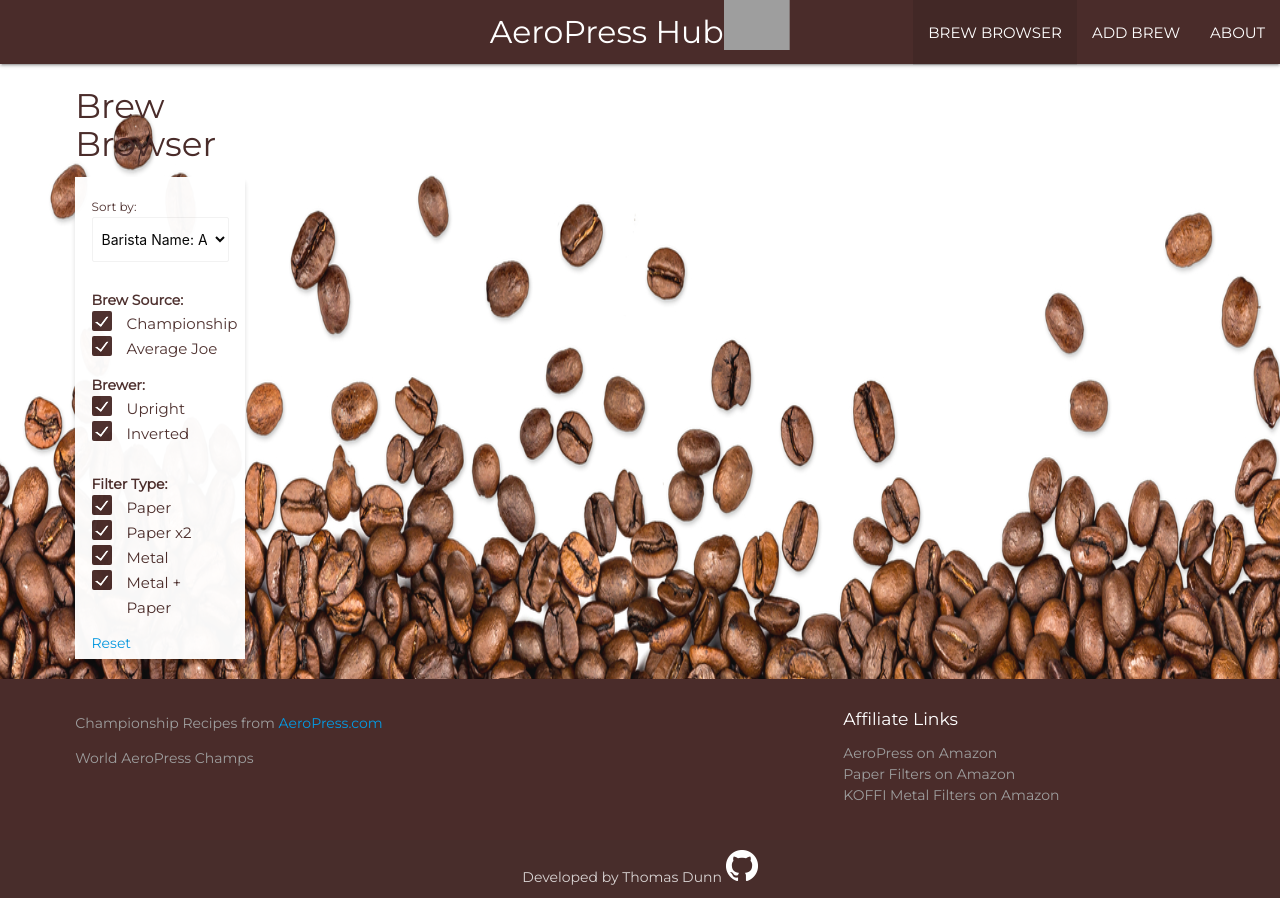
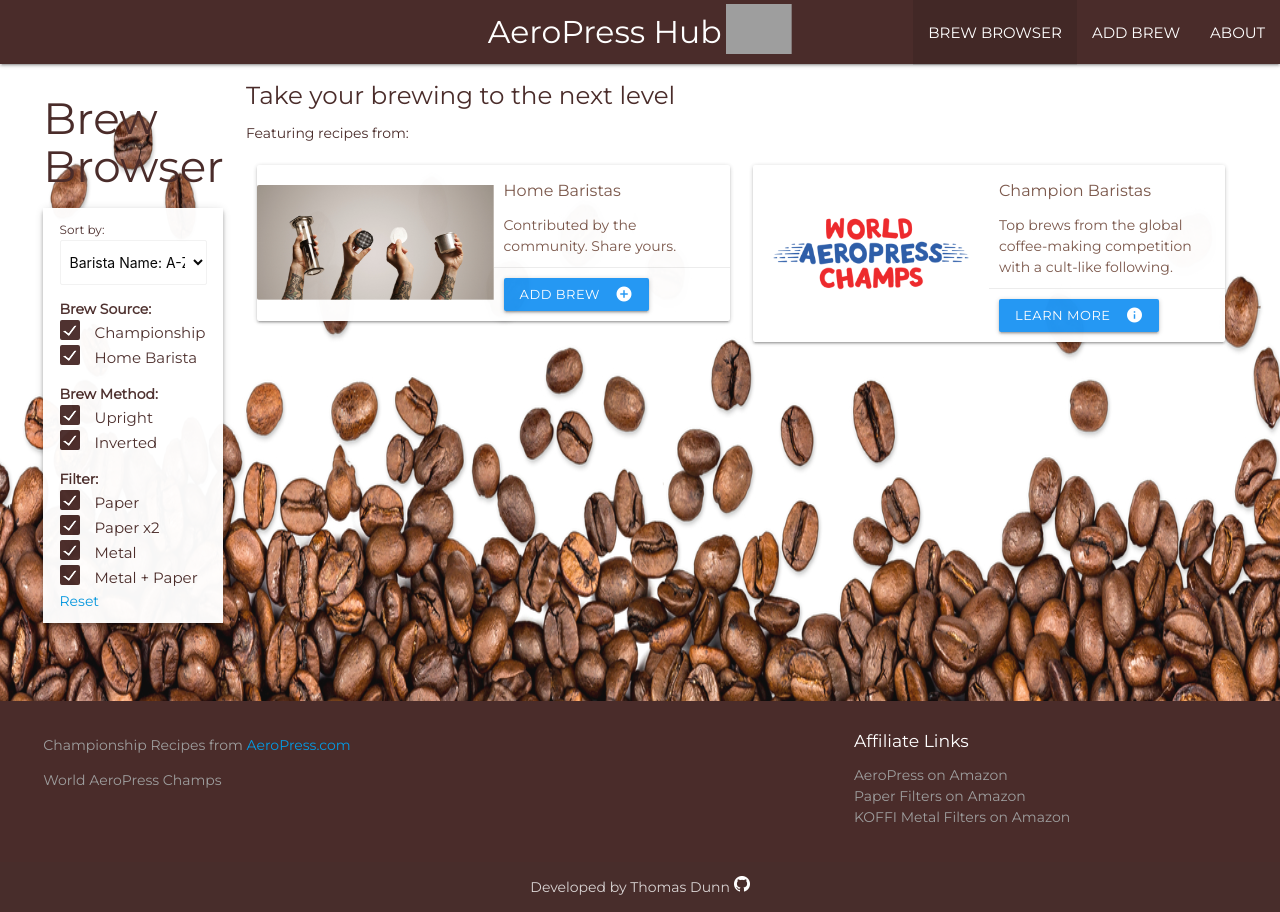
Before and after one commit to tdunn891/aeropress-hub, a Flask app: page / in a window 1280 px wide. Run offline with Flask 2, Linux system fonts and the light colour scheme; a database or web service that is not in the repository returns one stand-in record (values such as "Sample title"); data that the repository does not hold is empty; some libraries are stand-ins or nearby versions; grey boxes are pictures that could not be loaded.

Commit message:
Comments and formatting

```diff
--- a/app.py
+++ b/app.py
@@ -9,15 +9,15 @@ from bson.objectid import ObjectId
 
 app = Flask(__name__)
 
-# IP = "127.0.0.1"
-# PORT = "5500"
+IP = "127.0.0.1"
+PORT = "5500"
 
-# MONGO_URI = "mongodb+srv://root:ypb3Sgz1@myfirstcluster-bgxgx.mongodb.net/aeropress-hub?retryWrites=true&w=majority"
+MONGO_URI = "mongodb+srv://root:ypb3Sgz1@myfirstcluster-bgxgx.mongodb.net/aeropress?retryWrites=true&w=majority"
 
 app.config["MONGO_DBNAME"] = 'aeropress'
-app.config["MONGO_URI"] = os.environ.get('MONGO_URI')
+# app.config["MONGO_URI"] = os.environ.get('MONGO_URI')
 # app.config["MONGO_URI"] = os.getenv('MONGO_URI', 'mongodb://localhost')
-# app.config["MONGO_URI"] = MONGO_URI
+app.config["MONGO_URI"] = MONGO_URI
 
 mongo = PyMongo(app)
 
@@ -45,10 +45,7 @@ def get_brews():
         filter_args = request.args.getlist('filter')
     else:
         # no matching records
-        return jsonify({'data': '<h6>No Matching Records</h6>'})
-
-    # Pagination limit: 8 results per page
-    limit = 8
+        return jsonify({'data': 'No Matching Records'})
 
     if 'offset' in request.args:
         # get offset from query string
@@ -56,7 +53,7 @@ def get_brews():
         # remove first 2 parameters from serial_filters (limit and offset)
         serial_filters = serial_filters.split('&', 2)[2]
     else:
-        # if offset not provided, offset: 0
+        # if offset not provided, set offset = 0
         offset = 0
 
     # if sort-by in query string
@@ -79,37 +76,45 @@ def get_brews():
     # all brews
     brew = mongo.db.brews
 
+    # Pagination
     # filtered and sorted records
-    starting_id = brew.find({
+    brews_filtered_and_sorted = brew.find({
         "brew_source": {"$in": brew_source_args},
         "details.brewer": {"$in": brewer_args},
         "details.filter": {"$in": filter_args}
     }).collation({"locale": "en"}).sort([(sort_field, sort_direction), ('_id', sort_direction)])
 
+    # Set pagination limit: 8 results per page
+    limit = 8
+
     # select only records to be displayed on current page
-    brews = starting_id[offset:offset+limit]
+    brews = brews_filtered_and_sorted[offset:offset+limit]
+
     # count of filtered records
-    filtered_records_count = str(starting_id.count())
+    filtered_records_count = str(brews_filtered_and_sorted.count())
+
+    # count of brews displayed on page
     brews_displayed = brews.count(with_limit_and_skip=True)
 
     # next url for right chevron anchor
     next_url = '/get_brews?limit=' + \
         str(limit) + '&offset=' + str(offset + limit) + '&' + serial_filters
+
     # prev url for left chevron anchor
     prev_url = '/get_brews?limit=' + \
         str(limit) + '&offset=' + str(offset - limit) + '&' + serial_filters
 
-    # number of pages required, and extra records
+    # number of pages required, and any extra records
     num_pages, extra_records = divmod(int(filtered_records_count), limit)
 
     # if extra_records exist, an additional page is required
     if extra_records > 0:
         num_pages += 1
 
-    # current page, used as input to calculate which records are displayed
+    # current page number, used as input to calculate which records are displayed
     current_page = ((int(offset)+1) // limit) + 1
 
-    # prepare  pagination urls for each page number
+    # prepare pagination urls for each page number
     urls = {}
     for page_number in range(1, num_pages+1):
         offset_2 = limit * (page_number - 2)
@@ -131,9 +136,6 @@ def get_brews():
                                             offset=offset,
                                             brews_displayed=brews_displayed,
                                             current_page=current_page)})
-# winner filters
-#     rgx = re.compile('Winner.', re.IGNORECASE)
-#     winners_only = mongo.db.brews.find({"brew_name": rgx})
 
 
 @app.route('/add_brew')
@@ -176,7 +178,7 @@ def insert_brew():
 @app.route('/edit_brew/<brew_id>')
 def edit_brew(brew_id):
     # renders Edit Brew page, presenting user with form input
-    # find user-selected brew, so that it is ready for editing
+    # find user-selected brew
     brew = mongo.db.brews.find_one({'_id': ObjectId(brew_id)})
 
     return render_template('edit_brew.html',
@@ -228,13 +230,6 @@ def delete_brew(brew_id):
     mongo.db.brews.remove({'_id': ObjectId(brew_id)})
     return redirect(url_for('index'))
 
-# testing purposes only (EMPTY)
-# TODO: remove empty db option
-@app.route('/empty_db')
-def empty_db():
-    mongo.db.brews.remove({})
-    return redirect(url_for('index'))
-
 
 @app.route('/about')
 def about():
@@ -252,9 +247,9 @@ def error404(notfound):
 
 
 if __name__ == '__main__':
-    app.run(host=os.environ.get('IP'),
-            port=int(os.environ.get('PORT')),
+    # app.run(host=os.environ.get('IP'),
+            # port=int(os.environ.get('PORT')),
+            # debug=False)
+    app.run(host=IP,
+            port=int(PORT),
             debug=True)
-    # app.run(host=IP,
-            # port=int(PORT),
-            # debug=True)
--- a/static/css/base.css
+++ b/static/css/base.css
@@ -13,7 +13,7 @@ body {
 	background-repeat: no-repeat;
 	background-attachment: fixed;
 	display: flex;
-	min-height: 100vh;
+	min-height: 114vh;
 	flex-direction: column;
 }
 
@@ -24,6 +24,17 @@ main {
 /* Navigation bar */
 nav {
 	background-color: #4a2c2a !important;
+}
+
+/* Title logo */
+#hub-logo {
+	margin-top: 4px;
+	margin-left: 4px;
+}
+
+/* Lake bled image in side navigation bar */
+#lake-bled {
+	width: 100%;
 }
 
 /* Mobile navigation  */
@@ -40,11 +51,7 @@ nav {
 .form-container {
 	background-color: white !important;
 	opacity: 0.97;
-	padding: 5px !important;
-	/* TODO: decide on box shadow */
-	-webkit-box-shadow: 0px 5px 5px 0px rgba(0, 0, 0, 0.14);
-	-moz-box-shadow: 0px 5px 5px 0px rgba(0, 0, 0, 0.14);
-	box-shadow: 0px 5px 5px 0px rgba(0, 0, 0, 0.14);
+	padding: 11px 5px !important;
 }
 
 /* Add Brew form container */
@@ -55,6 +62,20 @@ nav {
 /* Input field selectors */
 .input-field {
 	margin: 0 auto;
+}
+
+/* Barista Cards on Brew Browser page */
+.barista-type-title {
+	font-size: 16px !important;
+}
+
+.card-stacked div {
+	padding: 10px !important;
+}
+
+/* World AeroPress Champ logo */
+#wac-logo {
+	padding: 20px !important;
 }
 
 /* Coffee beans icon in Brew Browser*/
@@ -191,17 +212,31 @@ nav {
 
 /* Pagination bar */
 .pagination {
-	max-width: 320px;
+	max-width: 340px;
 	margin: 0px auto !important;
 	padding: 4px 0 !important;
 	background-color: white;
 	opacity: 0.97;
 }
 
-.waves-effect a:hover {
-	background-color: pink;
+/* Pagination numbers and chevrons */
+.page-number:hover,
+.chevron i:hover {
 	background-color: wheat;
-	transition: all 0.2s ease-in-out;
+	transition: all 0.22s ease-in-out;
+}
+
+/* Pagination display  */
+#pagination-display {
+	background-color: white;
+	width: fit-content;
+	padding: 1px 4px;
+	opacity: 0.97;
+}
+
+/* Card opacity */
+.card {
+	opacity: 0.98;
 }
 
 /* Filters */
@@ -250,17 +285,22 @@ label {
 	width: auto;
 }
 
+#about-text {
+	background-color: white;
+}
+
 /* AeroPress video */
-#embedded-video {
-	/* TODO: fix video proportions */
-	min-height: 300px;
+#youtube-video {
 	max-width: 100%;
 }
 
 /* Footer */
 footer {
-	/* TODO: sticky footer */
 	background-color: #4a2c2a !important;
+}
+
+#github-logo {
+	height: 16px;
 }
 
 /* Media Queries */
@@ -285,27 +325,21 @@ footer {
 	body {
 		font-size: 10px;
 	}
-	.brand-logo {
-		font-size: 20px !important;
-	}
 	h3 {
-		font-size: 28px;
+		font-size: 26px;
 	}
 	.card-title {
 		font-size: 18px !important;
+	}
+	.brand-logo {
+		font-size: 16px !important;
 	}
 }
 
 /* Desktop devices */
 @media (min-width: 992px) {
 	.container {
-		width: 90%;
-		max-width: 90%;
+		width: 95%;
+		max-width: 95%;
 	}
 }
-
-/* TODO: remove outline css before deploy */
-* {
-	/* outline: 1px solid pink; */
-	outline-offset: -1px;
-}
--- a/static/js/main.js
+++ b/static/js/main.js
@@ -1,5 +1,6 @@
 // After response from database is recieved
 $(document).ajaxComplete(() => {
+	// Initialise MaterializeCSS components
 	$('.tooltipped').tooltip();
 	$('.collapsible').collapsible({
 		induration: 250,
@@ -15,7 +16,7 @@ $(document).ajaxComplete(() => {
 	});
 
 	// Pagination: Go to page
-	$('.page-number').on('click', function() {
+	$('.page-link').on('click', function() {
 		let url = $(this).attr('data-page-url');
 		goToPage(url);
 	});
@@ -37,10 +38,8 @@ $(document).ajaxComplete(() => {
 });
 
 $(document).ready(() => {
-	// TODO: window location href not ideal (doesn't load initially)
-	if (window.location.href.includes('/index')) {
-		getFirstPage();
-	}
+	// Get First page of results
+	getFirstPage();
 
 	// Toast: 'Updated'
 	$('#update-brew-btn').on('click', () => {
@@ -65,7 +64,6 @@ $(document).ready(() => {
 		'water_temp',
 		'brew_time'
 	];
-
 	sliderValues.forEach(sliderValue => {
 		displaySliderValue(sliderValue);
 	});
--- a/templates/base.html
+++ b/templates/base.html
@@ -15,7 +15,7 @@
    <link rel="stylesheet" href="{{url_for('static', filename='css/base.css')}}" type="text/css" />
    <!-- Favicon -->
    <link rel="shortcut icon" href="{{url_for('static', filename='images/aeropress_colour.png')}}" type="image/x-icon">
-   <title>AeroPress Brews | {{ title }}</title>
+   <title>AeroPress Hub | {{ title }}</title>
 </head>
 
 <body>
@@ -24,8 +24,8 @@
       <nav>
          <div class="nav-wrapper">
             <a href="{{url_for('index')}}" class="brand-logo center">
-               <img src="https://image.flaticon.com/icons/svg/901/901721.svg" height="50px" id="hub-logo" class="right"
-                  alt="AeroPress Hub Logo">
+               <img src="https://image.flaticon.com/icons/svg/901/901721.svg" height="50px" id="hub-logo"
+                  class="right hide-on-small-only" alt="AeroPress Hub Logo">
                AeroPress Hub
             </a>
             <a href="#" data-target="mobile-nav" class="sidenav-trigger"><i class="material-icons">menu</i></a>
@@ -42,7 +42,6 @@
             </ul>
          </div>
       </nav>
-
       <!-- Side Navigation Bar -->
       <ul class="sidenav" id="mobile-nav">
          <li class={{get_brews_active}}>
@@ -79,6 +78,7 @@
    <!-- some of the below is only relevant for certain pages -->
    <script src="{{url_for('static', filename='js/main.js')}}"></script>
 
+   <!-- Footer -->
    <footer class="page-footer">
       <div class="container">
          <div class="row">
@@ -87,24 +87,33 @@
                   <a href="https://www.aeropress.com/" target="_blank">AeroPress.com</a>
                </p>
                <p>
-                  <a class="grey-text" href="https://www.aero.press/" target="_blank">
-                     World AeroPress Champs
-                  </a>
+                  <a class="grey-text" href="https://www.aero.press/" target="_blank">World AeroPress Champs</a>
                </p>
             </div>
             <div class="col l4 offset-l2 s12">
+               <!-- (placeholder) Affiliate Links -->
                <h6 class="white-text">Affiliate Links</h6>
                <ul>
                   <li>
-                     <a class="grey-text" href="https://amzn.to/36Z0ywG" target="_blank">AeroPress on Amazon</a>
+                     <a class="grey-text"
+                        href="https://www.amazon.com/AeroPress-Coffee-Espresso-Maker-Bitterness/dp/B0047BIWSK/ref=sr_1_4?keywords=aeropress&qid=1580995904&sr=8-4&tag=fake_tag"
+                        target="_blank">
+                        AeroPress on Amazon
+                     </a>
                   </li>
                   <li>
-                     <a class="grey-text" href="https://amzn.to/399vbAK" target="_blank">Paper Filters on
-                        Amazon</a>
+                     <a class="grey-text"
+                        href="https://www.amazon.com/AeroPress-Replacement-Filters-Pack-Microfilters/dp/B005UPSLX8/ref=sr_1_1?keywords=aeropress+paper&qid=1580995966&sr=8-1&tag=fake_tag"
+                        target="_blank">
+                        Paper Filters on Amazon
+                     </a>
                   </li>
                   <li>
-                     <a class="grey-text" href="https://amzn.to/2UobLnK" target="_blank">KOFFI Metal Filters on
-                        Amazon</a>
+                     <a class="grey-text"
+                        href="https://www.amazon.com/Barista-Quality-Reusable-Filters-Slimm-Filter/dp/B075G1G4D2/ref=sr_1_1?keywords=metal+filter+koffi&qid=1580996020&sr=8-1&tag=fake_tag"
+                        target="_blank">
+                        KOFFI Metal Filters on Amazon
+                     </a>
                   </li>
                </ul>
             </div>
@@ -112,8 +121,10 @@
       </div>
       <div class="footer-copyright">
          <div class="container center">
-            Developed by Thomas Dunn <a href="https://github.com/tdunn891/milestone-3" target="_blank"><img
-                  src="{{url_for('static', filename='images/github-32.png')}}" id="github-logo" alt="GitHub Logo" /></a>
+            Developed by Thomas Dunn
+            <a href="https://github.com/tdunn891/milestone-3" target="_blank">
+               <img src="{{url_for('static', filename='images/github-32.png')}}" id="github-logo" alt="GitHub Logo" />
+            </a>
          </div>
       </div>
    </footer>
--- a/templates/index.html
+++ b/templates/index.html
@@ -4,28 +4,23 @@
    <div class="container">
       <div class="row">
          <div class="col s12 l2">
-            <h4>Brew Browser</h4>
-            <div class="form-container">
-               <!-- TODO: remove empty db -->
-               <!-- EMPTY DB -->
-               <!-- <a href="{{url_for('empty_db')}}" class="btn btn-small red" method="POST">Empty Database</a> -->
+            <h3>Brew Browser</h3>
+            <div class="form-container z-depth-2">
                <form id="filters">
                   <div class="col s12">
-                     <p>
                      <label for="sort-by">Sort by:</label>
                      <select class="input-field hoverable browser-default" id="sort-by" name="sort-by">
                         <option value="" disabled>Sort by:</option>
                         <option value="barista" selected>Barista Name: A-Z</option>
                         <option value="brew_name">Brew Name: A-Z</option>
                         <option value="total_brew_time">Brew Time: Short-Long</option>
+                        <option value="country">Country: A-Z</option>
                         <option value="details.coffee_dose_g">Dose: High-Low</option>
-                           <option value="country">Country: A-Z</option>
                         <option value="details.grind">Grind: Fine-Coarse</option>
                         <option value="likes">Most Popular</option>
                         <option value="place">Place: Winners First</option>
                         <option value="year">Year: Most Recent</option>
                      </select>
-                     </p>
                   </div>
                   <div class="col s6 l12">
                      <p>
@@ -38,11 +33,11 @@
                         <label class="checkbox-label">
                            <input type="checkbox" id="non-wac" class="filled-in" checked="checked" name="brew_source"
                               value="Average Joe" />
-                           <span>Average Joe</span>
+                           <span>Home Barista</span>
                         </label>
                      </p>
                      <p>
-                        <b>Brewer:</b>
+                        <b>Brew Method:</b>
                         <label class="checkbox-label">
                            <input type="checkbox" id="upright" class="filled-in" checked="checked" name="brewer"
                               value="Upright" />
@@ -56,8 +51,7 @@
                      </p>
                   </div>
                   <div class="col s6 l12">
-                     <p>
-                        <b>Filter Type:</b>
+                     <b>Filter:</b>
                      <label class="checkbox-label">
                         <input type="checkbox" id="single-paper" class="filled-in" checked="checked" name="filter"
                            value="Paper" />
@@ -78,7 +72,6 @@
                            value="Metal &#43; Paper" />
                         <span>Metal + Paper</span>
                      </label>
-                     </p>
                   </div>
                   <div class="col s12">
                      <a class="waves-effect reset-btn" href="{{ url_for('index') }}" id="reset-filters">
@@ -88,8 +81,49 @@
                </form>
             </div>
          </div>
+         <div class="col s12 l10">
+            <h5>Take your brewing to the next level</h5>
+            <p>Featuring recipes from:</p>
+            <div class="col s6 m6 l6">
+               <div class="card horizontal">
+                  <div class="card-image valign-wrapper">
+                     <img src="{{url_for('static', filename='images/four-hands-1.jpg')}}" class="hide-on-med-and-down"
+                        alt="AeroPress at Lake Bled, Slovenia" />
+                  </div>
+                  <div class="card-stacked">
+                     <div class="card-content brown-text">
+                        <span class="card-title barista-type-title">Home Baristas</span>
+                        <p>Contributed by the community. Share yours.</p>
+                     </div>
+                     <div class="card-action">
+                        <a href="{{url_for('add_brew')}}" class="btn btn-small blue waves-effect waves-blue">ADD BREW<i
+                              class="material-icons right">add_circle</i></a>
+                     </div>
+                  </div>
+               </div>
+            </div>
+            <div class="col s6 m6 l6">
+               <div class="card horizontal">
+                  <div class="card-image valign-wrapper">
+                     <a href="https://aero.press/" target="_blank">
+                        <img src="{{url_for('static', filename='images/WAC.png')}}" id="wac-logo"
+                           class="hide-on-med-and-down" alt="WAC Logo" />
+                     </a>
+                  </div>
+                  <div class="card-stacked">
+                     <div class="card-content brown-text">
+                        <span class="card-title barista-type-title">Champion Baristas</span>
+                        <p>Top brews from the global coffee-making competition with a cult-like following.</p>
+                     </div>
+                     <div class="card-action">
+                        <a href="{{url_for('about')}}" class="btn btn-small blue waves-effect waves-blue">Learn More<i
+                              class="material-icons right">info</i></a>
+                     </div>
+                  </div>
+               </div>
+            </div>
+         </div>
          <div class="col s12 l10" id='response'>
-            <!-- TODO: move 2 cards out of response, into index -->
          </div>
       </div>
    </div>
--- a/templates/response.html
+++ b/templates/response.html
@@ -1,42 +1,8 @@
-<div class="row">
-   <h5>Take your brewing to the next level</h5>
-   <!-- <p>Explore Champion and community-sourced brews.</p> -->
-   <div class="col s12 m6">
-      <div class="card horizontal">
-         <div class="card-image valign-wrapper">
-            <img src="{{url_for('static', filename='images/WAC.png')}}" class="hide-on-med-and-down" alt="WAC Logo" />
-         </div>
-         <div class="card-content brown-text">
-            <span class="card-title">Championship</span>
-            <p>A fan-driven phenomenon, with challengers from over 60
-               countries competing for the title.</p>
-         </div>
-         <!-- <div class="card-action">
-            <a href="https://aeropress.com/championships/overview/" target="_blank">Learn More</a>
-         </div> -->
-      </div>
-   </div>
-   <div class="col s12 m6">
-      <div class="card horizontal">
-         <div class="card-image valign-wrapper">
-            <!-- <img src="{{url_for('static', filename='images/lake-bled.jpg')}}" class="hide-on-med-and-down" -->
-            <img src="{{url_for('static', filename='images/four-hands-1.jpg')}}" class="hide-on-med-and-down"
-               alt="AeroPress at Lake Bled, Slovenia" />
-         </div>
-         <div class="card-content brown-text">
-            <span class="card-title">Average Joe</span>
-            <p>AeroPress recipes contributed by the community. Share yours.</p>
-         </div>
-         <!-- <div class="card-action">
-            <a href="{{url_for('add_brew')}}">Add your brew</a>
-         </div> -->
-      </div>
-   </div>
-</div>
-<div class="row">
 <div class="col s12">
-      <p><b>Matching: {{ filtered_records_count }} (showing {{ offset+1 }}-{{offset+brews_displayed}}) |
-            Total: {{ total_records }}</b></p>
+   <p id="pagination-display">Matching: {{ filtered_records_count }} (showing
+      {{ offset+1 }}-{{offset+brews_displayed}}) |
+      Total: {{ total_records }}
+   </p>
    <ul class="collection" id="headers-list">
       <li>
          <div class="collapsible-header" id="headers">
@@ -89,8 +55,7 @@
                {{brew.details.grind}}
             </div>
             <div class="col s1 m1 valign-wrapper likes-col">
-                  <a href="{{url_for('increase_likes', brew_id=brew._id)}}"
-                     class="thumb-anchor waves-effect waves-light">
+               <a href="{{url_for('increase_likes', brew_id=brew._id)}}" class="thumb-anchor waves-effect waves-light">
                   <i class="material-icons thumb">thumb_up</i>
                   {{brew.likes}}
                </a>
@@ -99,11 +64,11 @@
          <div class="collapsible-body">
             <div class="row valign-wrapper">
                <div class="col s12 m2 center">
-                     {% if brew.brew_source == 'Average Joe' %}
+                  {% if brew.brew_source == 'Home Barista' %}
                   <i class="material-icons tooltipped" data-tooltip="Average Joe Brew">account_circle</i>
                   {% else %}
-                     <img src="static/images/WAC.png" class="tooltipped champ-brew-logo"
-                        data-tooltip="Championship Brew" alt="Championship Brew">
+                  <img src="static/images/WAC.png" class="tooltipped champ-brew-logo" data-tooltip="Championship Brew"
+                     alt="Championship Brew">
                   {% endif %}
                   <br><br>
                   {% if brew.details.brewer == 'Inverted' %}
@@ -139,7 +104,8 @@
                      Delete
                   </a>
                   <!-- Edit Button -->
-                     <a href="{{ url_for('edit_brew', brew_id=brew._id) }}" class="btn btn-small edit-btn right">
+                  <a href="{{ url_for('edit_brew', brew_id=brew._id) }}"
+                     class="btn btn-small edit-btn right waves-effect">
                      <i class="material-icons pencil">edit</i>
                      Edit
                   </a>
@@ -149,7 +115,7 @@
       </li>
       {% endfor %}
    </ul>
-      <ul class="pagination center-align">
+   <ul class="pagination center-align z-depth-2">
       <!-- If current page is 1, disable the left chevron -->
       {% if current_page == 1 %}
       <li class="disabled">
@@ -157,8 +123,8 @@
       </li>
       {% else %}
       <!-- remove disabled class from left chevron -->
-         <li class="waves-effect" id="prev-page">
-            <a data-page-url="{{ prev_url }}" class="page-number">
+      <li id="prev-page">
+         <a data-page-url="{{ prev_url }}" class="chevron page-link waves-effect">
             <i class="material-icons">chevron_left</i>
          </a>
       </li>
@@ -167,11 +133,11 @@
       <!-- If current page, apply active class -->
       {% if page == current_page %}
       <li class="active">
-            <a data-page-url="{{ urls[page] }}" class="page-number">{{ page }}</a>
+         <a data-page-url="{{ urls[page] }}" class="page-number page-link waves-effect">{{ page }}</a>
       </li>
       {% else %}
-         <li class="waves-effect">
-            <a data-page-url="{{ urls[page] }}" class="page-number">{{ page }}</a>
+      <li>
+         <a data-page-url="{{ urls[page] }}" class="page-number page-link waves-effect">{{ page }}</a>
       </li>
       {% endif %}
       {% endfor %}
@@ -182,8 +148,8 @@
       </li>
       {% else %}
       <!-- remove disabled class from chevron -->
-         <li class="waves-effect">
-            <a data-page-url="{{ next_url }}" class="page-number">
+      <li>
+         <a data-page-url="{{ next_url }}" class="chevron page-link waves-effect">
             <i class="material-icons">chevron_right</i>
          </a>
       </li>
@@ -201,4 +167,3 @@
       <a class="btn btn-small modal-close waves-effect grey cancel-delete-btn">Cancel</a>
    </div>
 </div>
-</div>
```
Also changed, not shown: templates/about.html (+14 -7 lines), templates/add_brew.html (+13 -11 lines), templates/edit_brew.html (+11 -13 lines). Lines whose indentation alone changed are shown as unchanged.
